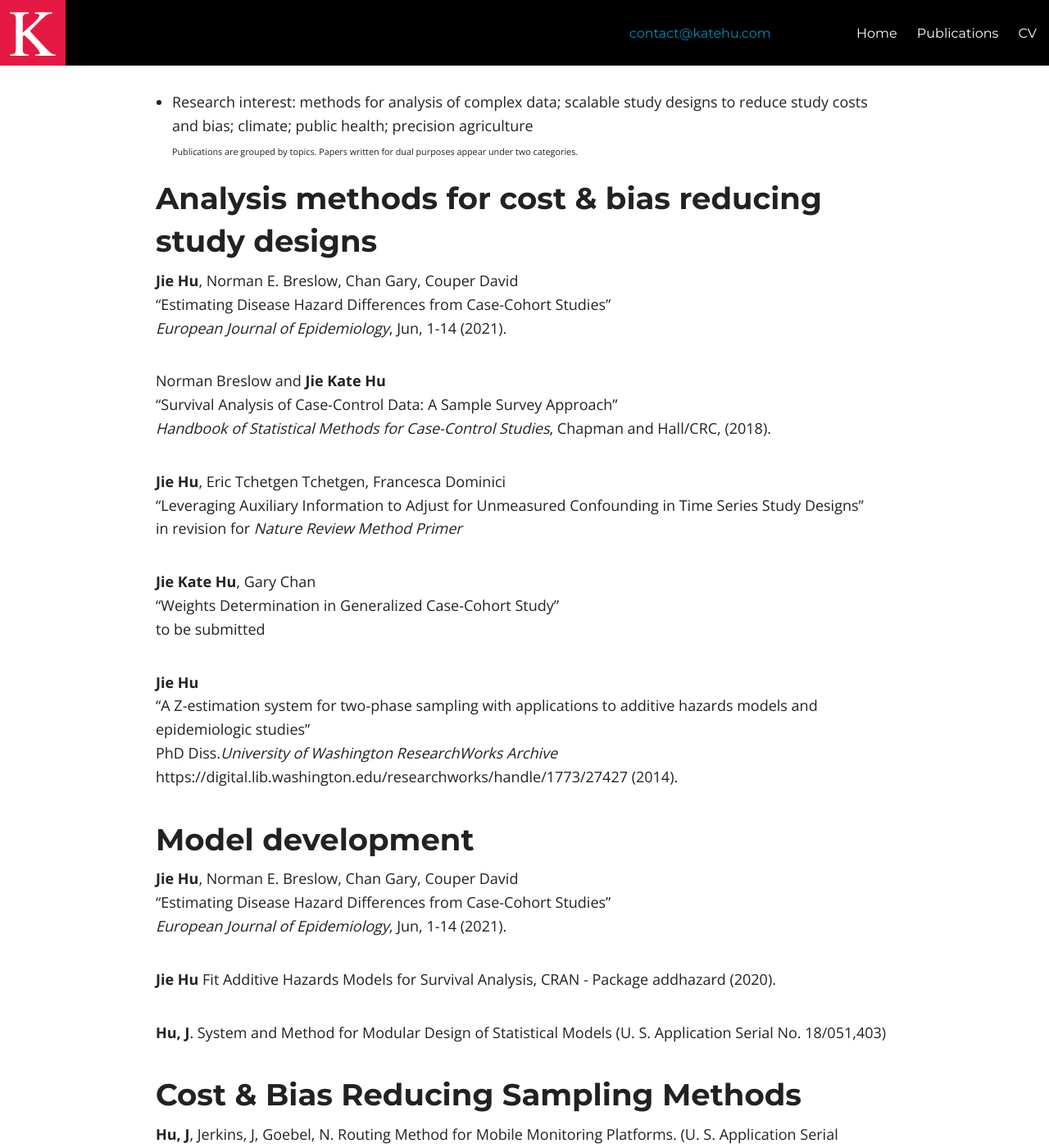
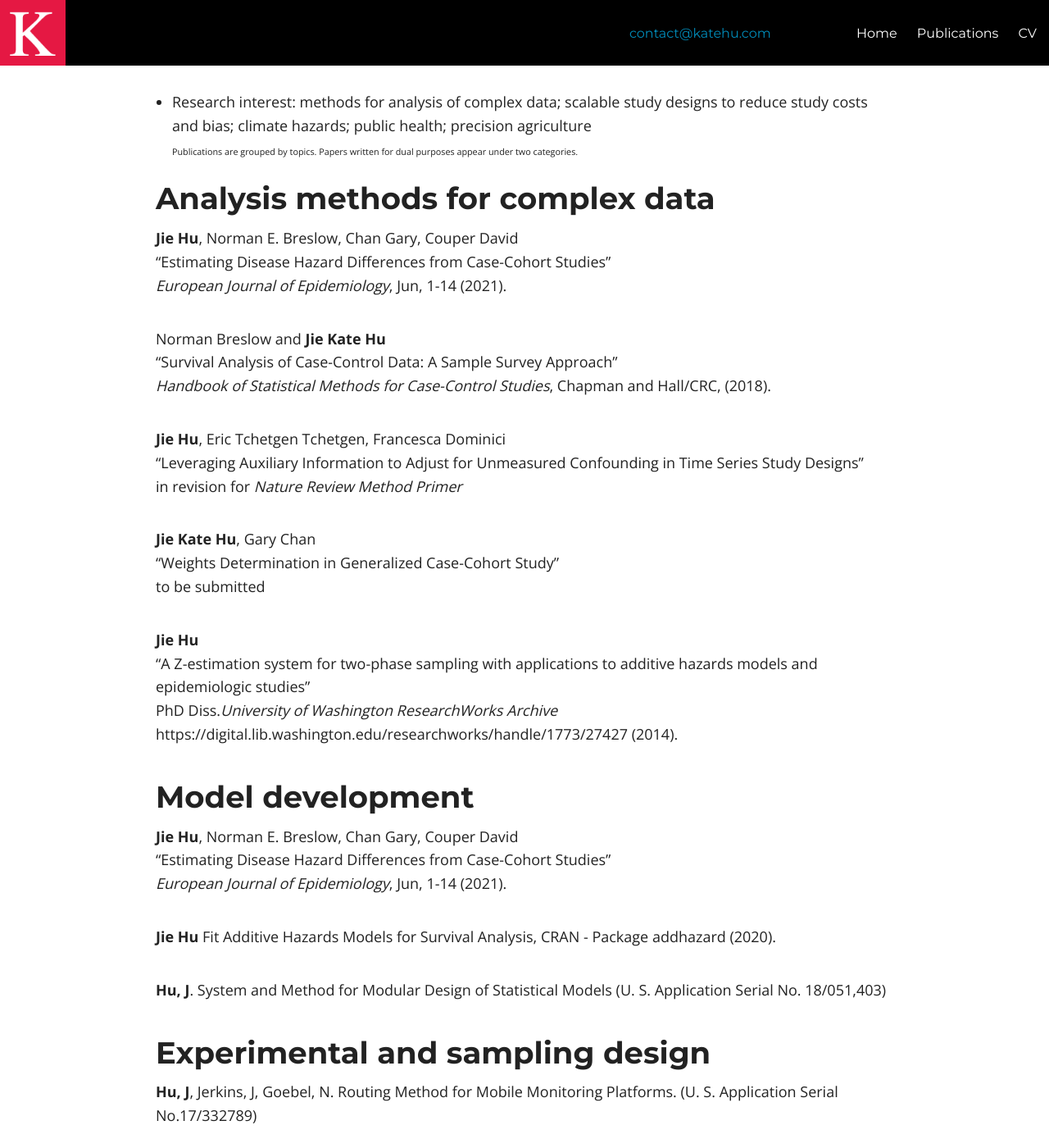
Before and after one commit to katehu/katehu.github.io, a Jekyll site: the page built from publications.md, in a window 1280 px wide and 1400 px high. Shown: the whole window at 82% size. Built offline with Jekyll 4.4.1, drawn with Linux system fonts in a browser that asks for light colours; nearby versions of some CDN libraries.

Commit message:
Update publications.md

```diff
--- a/publications.md
+++ b/publications.md
@@ -4,11 +4,11 @@ permalink: /publications/index.html
 title: Publications
 ---
 
-- Research interest: methods for analysis of complex data; scalable study designs to reduce study costs and bias;  climate; public health; precision agriculture <br/>
+- Research interest: methods for analysis of complex data; scalable study designs to reduce study costs and bias;  climate hazards; public health; precision agriculture <br/>
 <small> Publications are grouped by topics. Papers written for dual purposes appear under two categories.<small>
 
 
-## Analysis methods for cost & bias reducing study designs
+## Analysis methods for complex data
 
 
 **Jie Hu**, Norman E. Breslow, Chan Gary, Couper David<br/>
@@ -41,7 +41,7 @@ PhD Diss.*University of Washington ResearchWorks Archive* https://digital.lib.wa
 
 **Hu, J**. System and Method for Modular Design of Statistical Models (U. S. Application Serial No. 18/051,403)
 
-## Cost & Bias Reducing Sampling Methods
+## Experimental and sampling design
 
 **Hu, J**, Jerkins, J, Goebel, N. Routing Method for Mobile Monitoring Platforms. (U. S. Application Serial No.17/332789)
 
```
